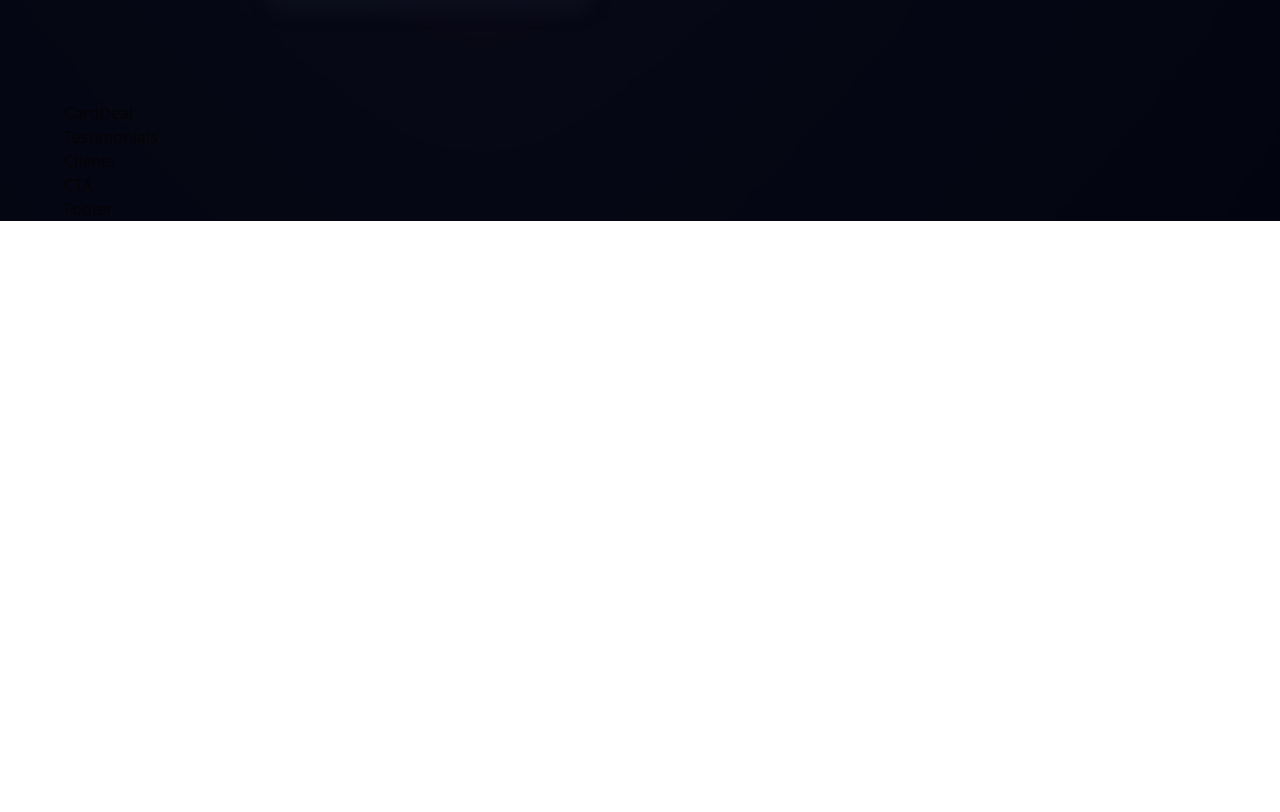
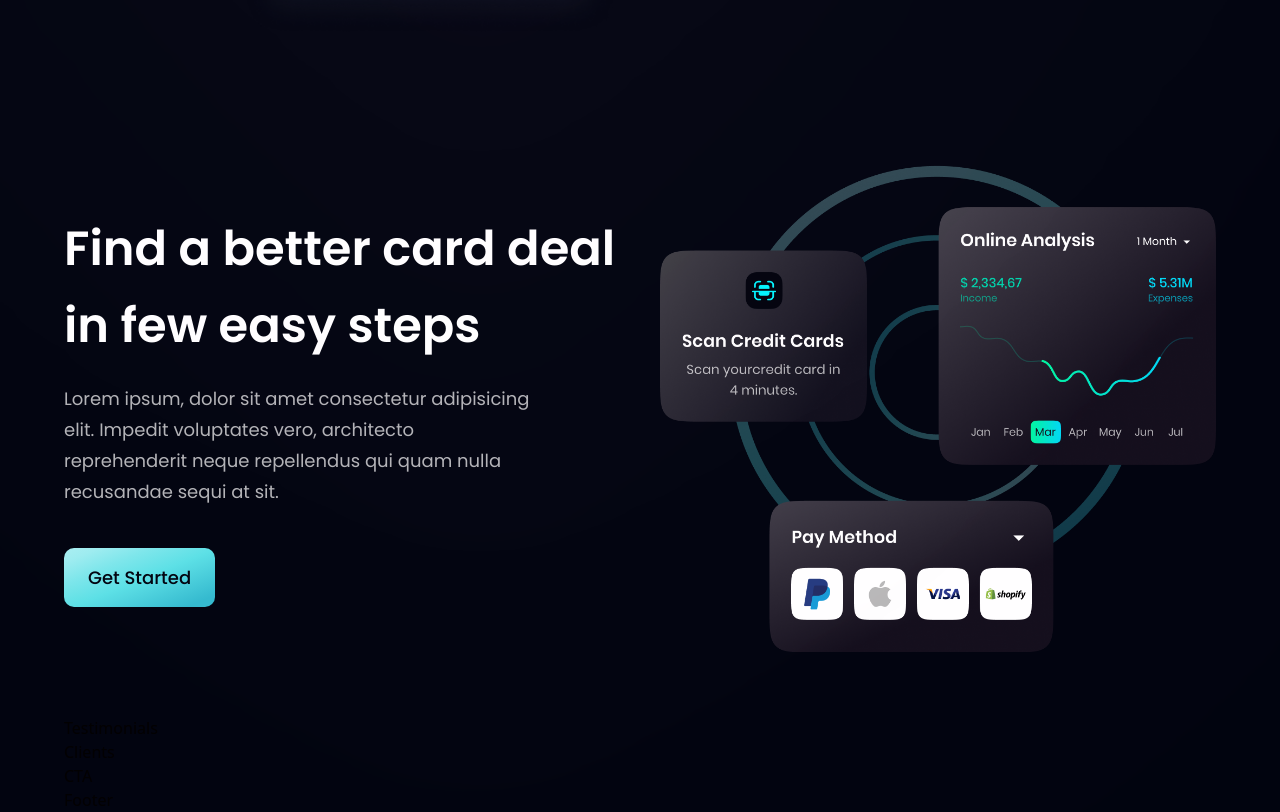
Before and after one commit to delmac-dev/bank_react_app, a React (Vite) app: page / in a window 1280 px wide. Shown: the part 2088-2900 px from the top of the page. Before the commit the page ends 2309 px from the top, so only its background shows below. Built offline with nearby package versions, Linux system fonts and the light colour scheme.

Commit message:
done with the card deal seaction

```diff
--- a/src/components/Button.jsx
+++ b/src/components/Button.jsx
@@ -1,6 +1,6 @@
 import React from 'react'
 
 const Button = ({styles}) =>(
-    <button type='button' className={`py-4 px-6 bg-blue-gradient font-poppins font-medium text-[18px] text-primary outline-none ${styles}`}>Get Started</button>
+    <button type='button' className={`py-4 px-6 bg-blue-gradient font-poppins font-medium text-[18px] text-primary outline-none ${styles} rounded-[10px]`}>Get Started</button>
   )
 export default Button
--- a/src/components/CardDeal.jsx
+++ b/src/components/CardDeal.jsx
@@ -1,9 +1,21 @@
 import React from 'react'
+import { card } from "../asserts";
+import styles, {layout} from "../style"
+import Button from './Button';
 
-const CardDeal = () => {
-  return (
-    <div>CardDeal</div>
+const CardDeal = () =>(
+    <section className={layout.section}>
+      <div className={layout.sectionInfo}>
+        <h2 className={styles.heading2}>Find a better card deal <br className="sm:block hidden" />
+        in few easy steps</h2>
+        <p className={`${styles.paragraph} max-w-[470px] mt-5`}>Lorem ipsum, dolor sit amet consectetur adipisicing elit. Impedit voluptates vero, architecto reprehenderit neque repellendus qui quam nulla recusandae sequi at sit.</p>
+        <Button styles="mt-10"></Button>
+      </div>
+
+      <div className={layout.sectionImg}>
+        <img src={card} alt="card" className='w-[100%] h-[100%]'/>
+      </div>
+    </section>
   )
-}
 
 export default CardDeal
```
